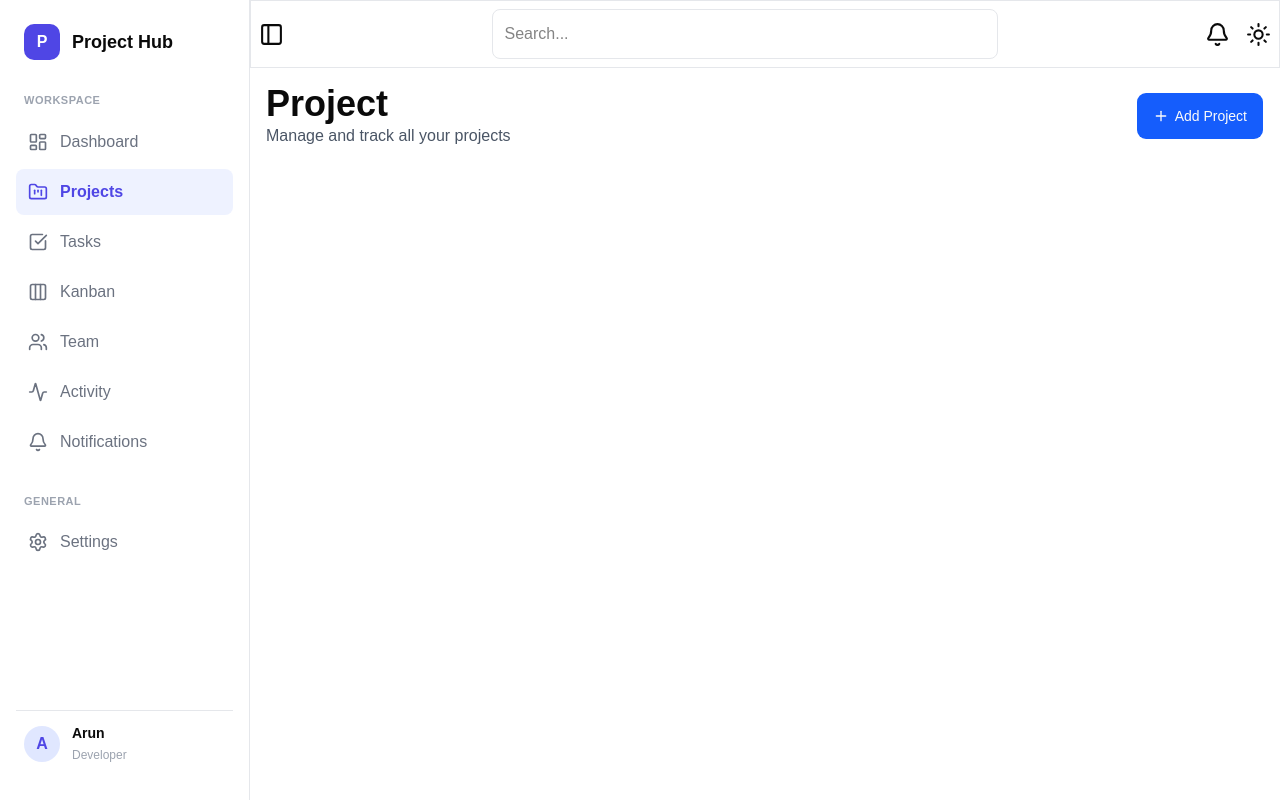
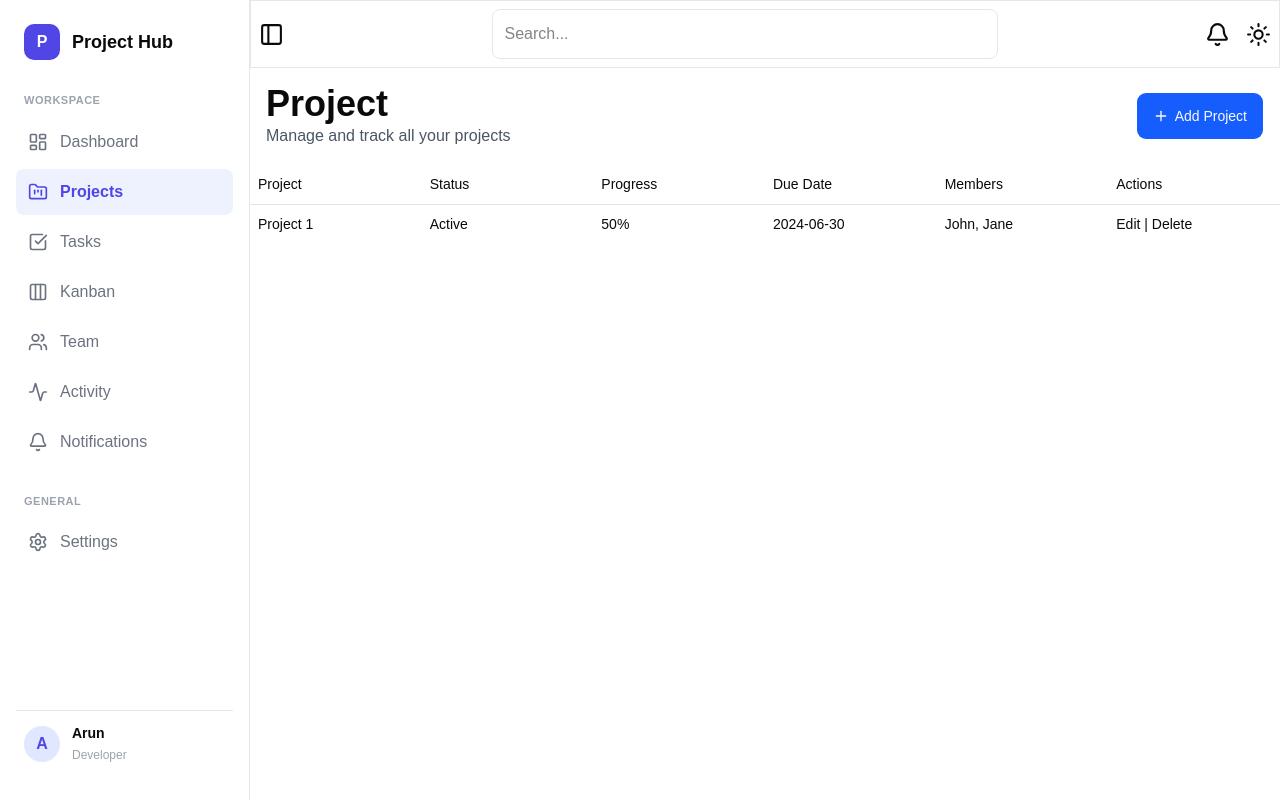
Before and after one commit to Santhosh-Rangaraj/Project-Management, a React (Vite) app in the folder project-hub/: page /projects in a window 1280 px wide. Built offline with nearby package versions, Linux system fonts and the light colour scheme.

Commit message:
feat: refactor CreateProject component to manage project data with state and add ProjectList component for project overview

```diff
--- a/project-hub/src/components/Projects/CreateProject.tsx
+++ b/project-hub/src/components/Projects/CreateProject.tsx
@@ -26,14 +26,7 @@ import { format } from 'date-fns/format';
 import { CalendarIcon } from "lucide-react"
 import { Textarea } from "@/components/ui/textarea"
 
-
-
-
-
-
-const CreateProject = () => {
-
-    const Status=[
+ const Status=[
         "Planning",
         "Active",
         "Completed",
@@ -48,24 +41,42 @@ const CreateProject = () => {
       "Lannister"
     ]
 
-const [open, setOpen] = useState(false)
-const [date, setDate] = useState<Date | undefined>(undefined)
+const CreateProject = () => {
+  const [projectData, setProjectData] = useState<{
+    name: string;
+    description: string;
+    status: string;
+    dueDate?: Date;
+    members: string[];
+  }>({
+    name: '',
+    description: '',
+    status: 'Planning',
+    dueDate: undefined,
+    members: []
+  });
+
+  const handleSubmit = (event:any) => {
+    event.preventDefault();
+    console.log('projectData', projectData);
+  }
 
     return (
        <>
+       <form onSubmit={handleSubmit}>
      <FieldGroup>
         <Field>
             <FieldLabel>Project Name</FieldLabel>
-            <Input type="text" placeholder="Enter project name" />
+            <Input value={projectData.name} onChange={(e) => setProjectData({...projectData, name: e.target.value})} type="text" placeholder="Enter project name" />
         </Field>
         <Field>
             <FieldLabel>Project Description</FieldLabel>
-            <Textarea  placeholder="Enter project description" />
+            <Textarea value={projectData.description} onChange={(e) => setProjectData({...projectData, description: e.target.value})} placeholder="Enter project description" />
         </Field>
          <FieldGroup className="grid max-w-sm grid-cols-2">
             <Field>
                 <FieldLabel>Status</FieldLabel>
-                <Select>
+                <Select value={projectData.status} onValueChange={(value) => setProjectData({...projectData, status: value})}>
       <SelectTrigger className="w-[180px]">
         <SelectValue placeholder="Select a status" />
       </SelectTrigger>
@@ -73,7 +84,7 @@ const [date, setDate] = useState<Date | undefined>(undefined)
         <SelectGroup>
           <SelectLabel>Status</SelectLabel>
         {Status.map((status) => (
-          <SelectItem value={status}>{status}</SelectItem>
+          <SelectItem value={status} key={status}>{status}</SelectItem>
         ))}
         </SelectGroup>
       </SelectContent>
@@ -84,14 +95,16 @@ const [date, setDate] = useState<Date | undefined>(undefined)
                 <Popover>
                     <PopoverTrigger>
                         <Button variant="outline">
-                            {date ? format(date, "PPP") : <span>Select a date</span>}{" "} <CalendarIcon />
+                            {projectData.dueDate ? format(projectData.dueDate, "PPP") : <span>Select a date</span>}{" "} <CalendarIcon />
                         </Button>
                     </PopoverTrigger>
                     <PopoverContent className="w-auto p-0">
                         <Calendar
                             mode="single"
-                            selected={date}
-                            onSelect={setDate}
+                            selected={projectData.dueDate}
+                            onSelect={(newDate) => {
+                                setProjectData((prev) => ({ ...prev, dueDate: newDate }));
+                            }}
                         />
                     </PopoverContent>
                 </Popover>
@@ -99,7 +112,7 @@ const [date, setDate] = useState<Date | undefined>(undefined)
          </FieldGroup>
             <Field>
                 <FieldLabel>Members</FieldLabel>
-                <Select>
+                <Select value={projectData.members} onValueChange={(value)=>setProjectData({...projectData, members: [...projectData.members, value]})}>
       <SelectTrigger className="w-[180px]">
         <SelectValue placeholder="Select a Project Members" />
       </SelectTrigger>
@@ -107,7 +120,7 @@ const [date, setDate] = useState<Date | undefined>(undefined)
         <SelectGroup>
           <SelectLabel>Status</SelectLabel>
         {Members.map((mem) => (
-          <SelectItem value={mem}>{mem}</SelectItem>
+          <SelectItem value={mem} key={mem}>{mem}</SelectItem>
         ))}
         </SelectGroup>
       </SelectContent>
@@ -119,6 +132,7 @@ const [date, setDate] = useState<Date | undefined>(undefined)
                 <Button type="submit" className="bg-blue-500 hover:bg-blue-600">Create Project</Button>
           </FieldGroup>
     </FieldGroup>
+    </form>
                </>
     );
 };
--- /dev/null
+++ b/project-hub/src/components/Projects/ProjectList.tsx
@@ -0,0 +1,33 @@
+import { Table,TableBody,TableHeader,TableRow,TableHead } from "../ui/table";
+
+
+const ProjectList = () => {
+  return (
+    <>
+      <Table className="table-fixed">
+         <TableHeader>
+     <TableRow>
+      <TableHead>Project</TableHead>
+      <TableHead>Status</TableHead>
+      <TableHead>Progress</TableHead>
+      <TableHead>Due Date</TableHead>
+      <TableHead>Members</TableHead>
+      <TableHead>Actions</TableHead>
+    </TableRow>
+  </TableHeader>
+  <TableBody>
+    <TableRow>
+      <TableHead>Project 1</TableHead>
+      <TableHead>Active</TableHead>
+        <TableHead>50%</TableHead>
+        <TableHead>2024-06-30</TableHead>
+        <TableHead>John, Jane</TableHead>
+        <TableHead>Edit | Delete</TableHead>
+        </TableRow>
+      </TableBody>
+      </Table>
+    </>
+  );
+};
+
+export default ProjectList;
--- /dev/null
+++ b/project-hub/src/components/ui/table.tsx
@@ -0,0 +1,113 @@
+import * as React from "react"
+import { cn } from "cn"
+
+function Table({ className, ...props }: React.ComponentProps<"table">) {
+  return (
+    <div
+      data-slot="table-container"
+      className="relative w-full overflow-x-auto"
+    >
+      <table
+        data-slot="table"
+        className={cn("w-full caption-bottom text-sm", className)}
+        {...props}
+      />
+    </div>
+  )
+}
+
+function TableHeader({ className, ...props }: React.ComponentProps<"thead">) {
+  return (
+    <thead
+      data-slot="table-header"
+      className={cn("[&_tr]:border-b", className)}
+      {...props}
+    />
+  )
+}
+
+function TableBody({ className, ...props }: React.ComponentProps<"tbody">) {
+  return (
+    <tbody
+      data-slot="table-body"
+      className={cn("[&_tr:last-child]:border-0", className)}
+      {...props}
+    />
+  )
+}
+
+function TableFooter({ className, ...props }: React.ComponentProps<"tfoot">) {
+  return (
+    <tfoot
+      data-slot="table-footer"
+      className={cn(
+        "border-t bg-muted/50 font-medium [&>tr]:last:border-b-0",
+        className
+      )}
+      {...props}
+    />
+  )
+}
+
+function TableRow({ className, ...props }: React.ComponentProps<"tr">) {
+  return (
+    <tr
+      data-slot="table-row"
+      className={cn(
+        "border-b transition-colors hover:bg-muted/50 has-aria-expanded:bg-muted/50 data-[state=selected]:bg-muted",
+        className
+      )}
+      {...props}
+    />
+  )
+}
+
+function TableHead({ className, ...props }: React.ComponentProps<"th">) {
+  return (
+    <th
+      data-slot="table-head"
+      className={cn(
+        "h-10 px-2 text-left align-middle font-medium whitespace-nowrap text-foreground [&:has([role=checkbox])]:pr-0",
+        className
+      )}
+      {...props}
+    />
+  )
+}
+
+function TableCell({ className, ...props }: React.ComponentProps<"td">) {
+  return (
+    <td
+      data-slot="table-cell"
+      className={cn(
+        "p-2 align-middle whitespace-nowrap [&:has([role=checkbox])]:pr-0",
+        className
+      )}
+      {...props}
+    />
+  )
+}
+
+function TableCaption({
+  className,
+  ...props
+}: React.ComponentProps<"caption">) {
+  return (
+    <caption
+      data-slot="table-caption"
+      className={cn("mt-4 text-sm text-muted-foreground", className)}
+      {...props}
+    />
+  )
+}
+
+export {
+  Table,
+  TableHeader,
+  TableBody,
+  TableFooter,
+  TableHead,
+  TableRow,
+  TableCell,
+  TableCaption,
+}
--- a/project-hub/src/pages/Project.tsx
+++ b/project-hub/src/pages/Project.tsx
@@ -7,7 +7,8 @@ import {
   DialogTitle,
   DialogTrigger,
 } from "@/components/ui/dialog"
-import { Button } from "@/components/ui/button"
+import { Button } from "@/components/ui/button";
+import ProjectList from '@/components/Projects/ProjectList';
 
 const Project=()=>{
     return(
@@ -28,6 +29,7 @@ const Project=()=>{
           </DialogContent>
         </Dialog>
         </div>
+        <ProjectList></ProjectList>
         </>
 
     )
```
